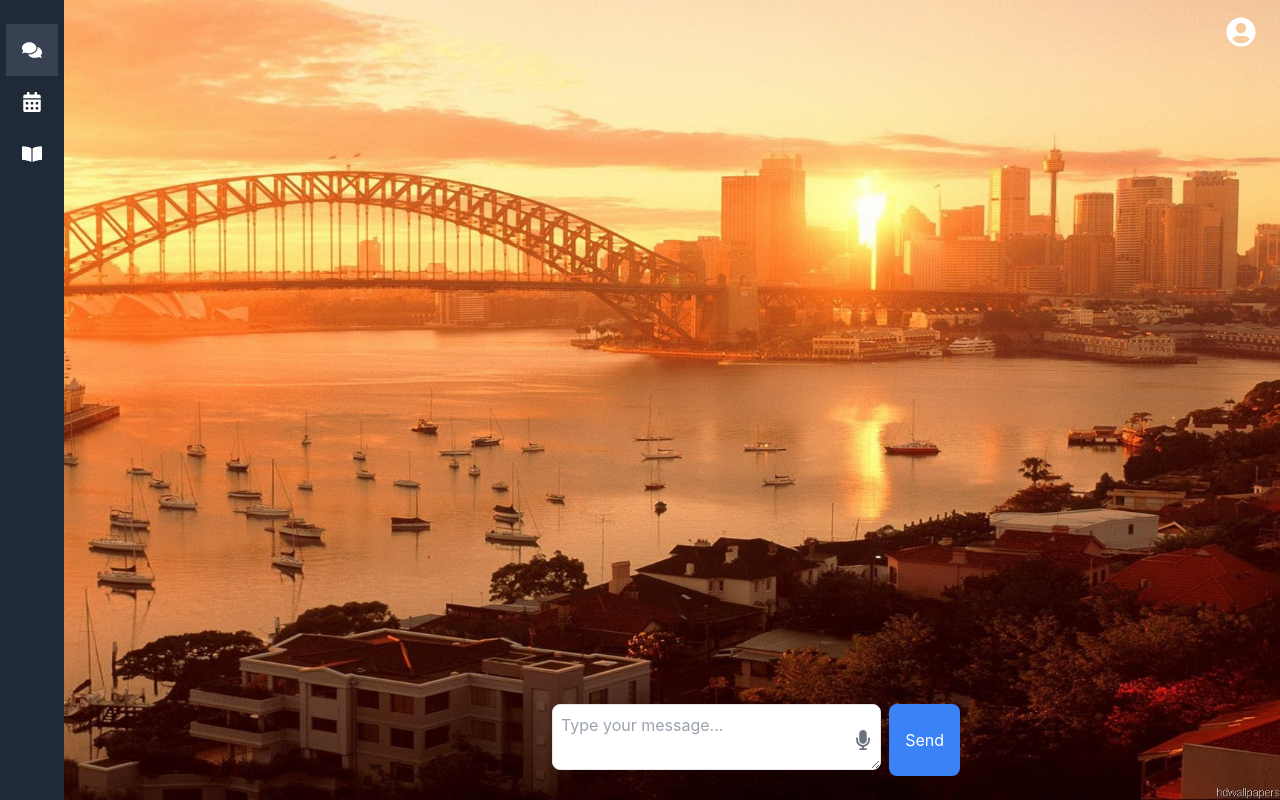
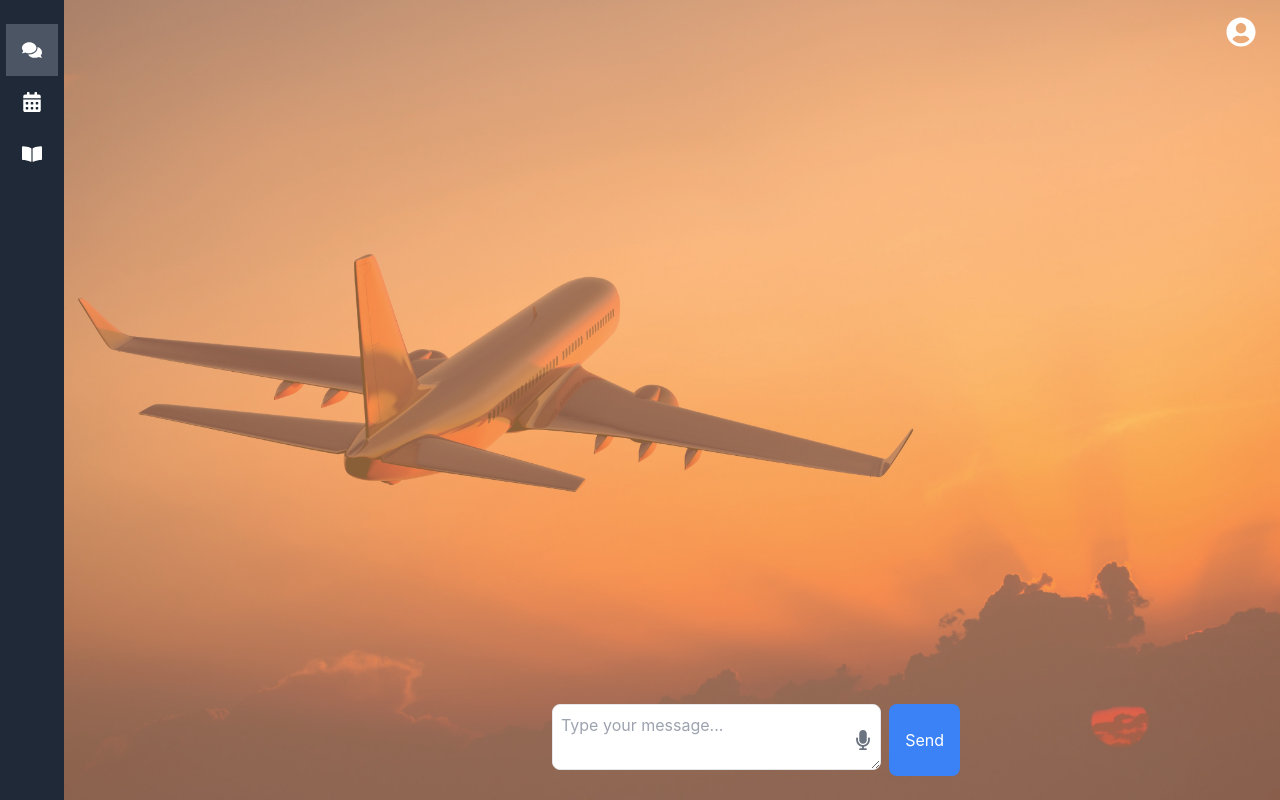
Before and after one commit to SARITHASAKTHIVEL/Travel_bot, a React (Create React App) app: page /chat in a window 1280 px wide. Built offline with nearby package versions, Linux system fonts and the light colour scheme.

Commit message:
change bg

```diff
--- a/public/index.html
+++ b/public/index.html
@@ -29,7 +29,7 @@
       work correctly both with client-side routing and a non-root public URL.
       Learn how to configure a non-root public URL by running `npm run build`.
     -->
-    <title>React App</title>
+    <title>Travel Chat</title>
   </head>
   <body>
     <noscript>You need to enable JavaScript to run this app.</noscript>
--- a/src/App.js
+++ b/src/App.js
@@ -4,10 +4,9 @@ import Sidebar from "./components/sidebar";
 import ChatPage from "./components/ChatPage";
 import BlogsPage from "./components/BlogsPage";
 import "./App.css";
-import TravelImage from "./asset/Travel.jpg";
+import TravelImage from "./asset/Travel3.jpg";
 import { FaUserCircle } from "react-icons/fa";
 import EventsPage from "./components/EventsPage";
-
 
 function App() {
   const [isChatOpen, setIsChatOpen] = useState(true);
@@ -15,6 +14,7 @@ function App() {
     <Router>
       <div className="app-container flex h-screen"
       style={{ backgroundImage: `url(${TravelImage})`,
+      boxShadow: "inset 0 0 0 2000px rgba(249, 173, 101, 0.55)",
       backgroundSize: "cover",
       backgroundPosition: "center",
       backgroundRepeat: "no-repeat",
--- a/src/components/sidebar.js
+++ b/src/components/sidebar.js
@@ -17,7 +17,7 @@ const Sidebar = ({ isChatOpen, setIsChatOpen }) => {
         <ul>
           <li
             className={`flex items-center justify-center w-full p-4 cursor-pointer
-              ${location.pathname === "/chat" ? "bg-gray-700" : "hover:bg-gray-700"}`}
+              ${location.pathname === "/chat" ? "bg-gray-600" : "hover:bg-gray-700"}`}
             onClick={() => setIsChatOpen(false)}
           >
             <Link to="/chat">
@@ -26,7 +26,7 @@ const Sidebar = ({ isChatOpen, setIsChatOpen }) => {
           </li>
           <li
             className={`flex items-center justify-center w-full p-4 cursor-pointer
-              ${location.pathname === "/share" ? "bg-gray-700" : "hover:bg-gray-700"}`}
+              ${location.pathname === "/events" ? "bg-gray-600" : "hover:bg-gray-700"}`}
             onClick={() => setIsChatOpen(false)}
           >
             <Link to="/events">
@@ -35,7 +35,7 @@ const Sidebar = ({ isChatOpen, setIsChatOpen }) => {
           </li>
           <li
             className={`flex items-center justify-center w-full p-4 cursor-pointer
-              ${location.pathname === "/notifications" ? "bg-gray-700" : "hover:bg-gray-700"}`}
+              ${location.pathname === "/blogs" ? "bg-gray-600" : "hover:bg-gray-700"}`}
             onClick={() => setIsChatOpen(false)}
           >
             <Link to="/blogs">
```
Also changed, not shown: src/asset/Travel2.jpg (added), src/asset/Travel3.jpg (added).
